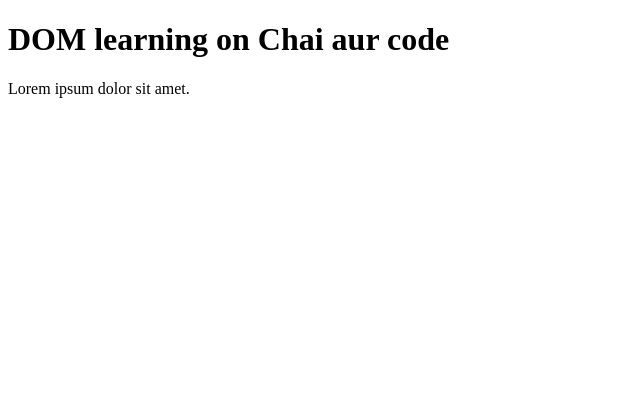
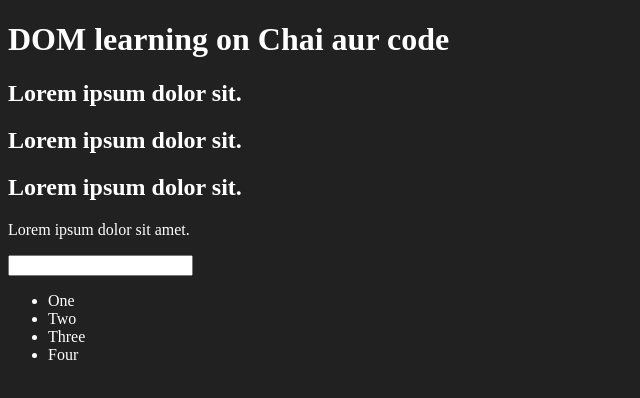
Before and after one commit to yash-gorde/Javascript, a plain HTML site: page 06_dom/one.html in a window 1280 px wide. Shown: the whole page, without its empty margins (0-640 px from the left). Drawn offline with Linux system fonts and the light colour scheme.

Commit message:
DOM done

```diff
--- a/06_dom/one.html
+++ b/06_dom/one.html
@@ -3,11 +3,30 @@
 <head>
     <meta charset="UTF-8">
     <title>DOM learning</title>
+    <style>
+        .bg-black{
+            background-color:#212121;
+        }
+        .text-white{
+            color: white;
+        }
+    </style>
 </head>
-<body>
-    <div class="bg-black">
-        <h1 class="heading">DOM learning on Chai aur code</h1>
+<body class="bg-black text-white">
+    <div>
+        <h1 id="title" class="heading">DOM learning on Chai aur code<span style="display: none;"> test text</span></h1>
+        <h2>Lorem ipsum dolor sit.</h2>
+        <h2>Lorem ipsum dolor sit.</h2>
+        <h2>Lorem ipsum dolor sit.</h2>
         <p>Lorem ipsum dolor sit amet.</p>
+        <input type="password" name="" id="">
+
+        <ul>
+            <li class="list-item">One</li>
+            <li class="list-item">Two</li>
+            <li class="list-item">Three</li>
+            <li class="list-item">Four</li>
+        </ul>
     </div>
 </body>
 </html>
```
